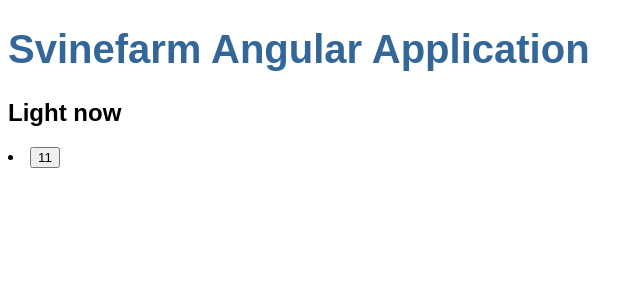
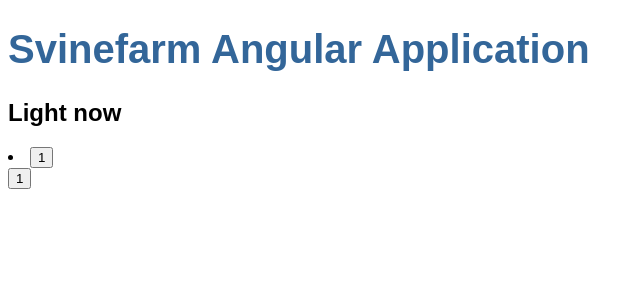
Before and after one commit to camkurup/svinefarm-angular-application, an Angular app: page / in a window 1280 px wide. Shown: the top 300 px of the page, without its empty margins (0-643 px from the left). Built offline with nearby package versions, Linux system fonts and the light colour scheme.

Commit message:
strukture

```diff
--- a/src/app/mock-dash-light.ts
+++ b/src/app/Mocks/mock-dash-light.ts
@@ -1,4 +1,4 @@
-import { DashLight } from "./dash-light";
+import { DashLight } from "../Interfaces/dash-light";
 
 export const DASHLIGHTS: DashLight[] = [
     {LightLevelOutside: 1, LightLevelInStable: 1}
--- a/src/app/dashboard/dashboard.component.html
+++ b/src/app/dashboard/dashboard.component.html
@@ -3,6 +3,8 @@
 <li *ngFor="let dashlight of dashLights">
     <button type="button">
         <span class="LightLevelOutside">{{dashlight.LightLevelOutside}}</span>
+    </button><br>
+    <button type="button">
         <span class="LightLevelInStable">{{dashlight.LightLevelInStable}}</span>
     </button>
 </li>
--- a/src/app/dashboard/dashboard.component.ts
+++ b/src/app/dashboard/dashboard.component.ts
@@ -1,7 +1,7 @@
 import { Component } from '@angular/core';
-import { DashLight } from '../dash-light';
-import { DashTemperature } from '../dash-temp';
-import { DASHLIGHTS } from '../mock-dash-light';
+import { DashLight } from '../Interfaces/dash-light';
+import { DashTemperature } from '../Interfaces/dash-temp';
+import { DASHLIGHTS } from '../Mocks/mock-dash-light';
 
 @Component({
   selector: 'app-dashboard',
--- a/src/app/light/light.component.ts
+++ b/src/app/light/light.component.ts
@@ -1,5 +1,5 @@
 import { Component } from '@angular/core';
-import { Light } from '../light';
+import { Light } from '../Interfaces/light';
 
 @Component({
   selector: 'app-light',
--- a/src/app/temperature/temperature.component.ts
+++ b/src/app/temperature/temperature.component.ts
@@ -1,5 +1,5 @@
 import { Component } from '@angular/core';
-import { Temperature } from '../temperature';
+import { Temperature } from '../Interfaces/temperature';
 
 @Component({
   selector: 'app-temperature',
```
Also changed, not shown: src/app/Interfaces/dash-light.ts (renamed from src/app/dash-light.ts), src/app/Interfaces/dash-temp.ts (renamed from src/app/dash-temp.ts), src/app/Interfaces/light.ts (renamed from src/app/light.ts), src/app/Interfaces/temperature.ts (renamed from src/app/temperature.ts).
